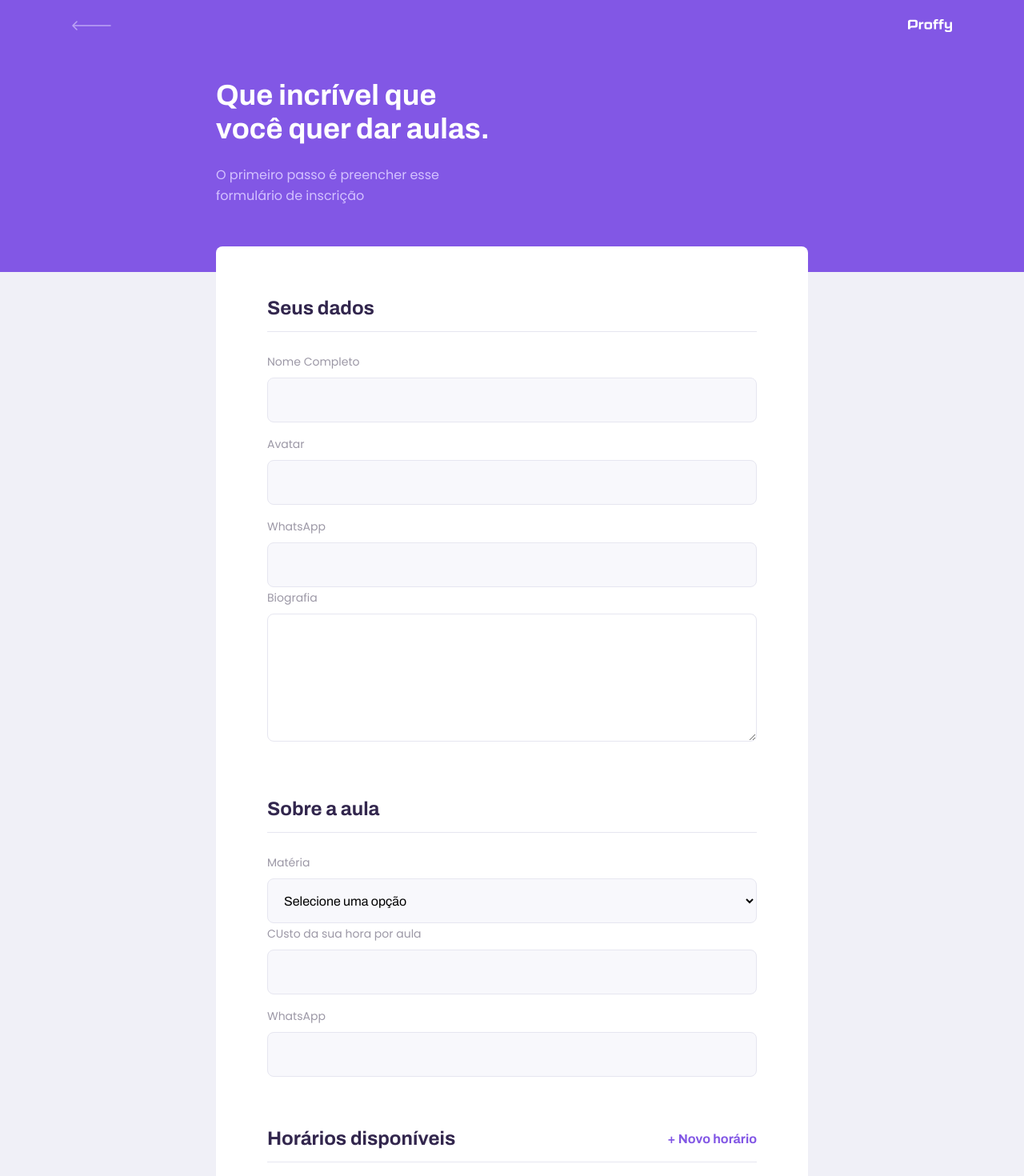
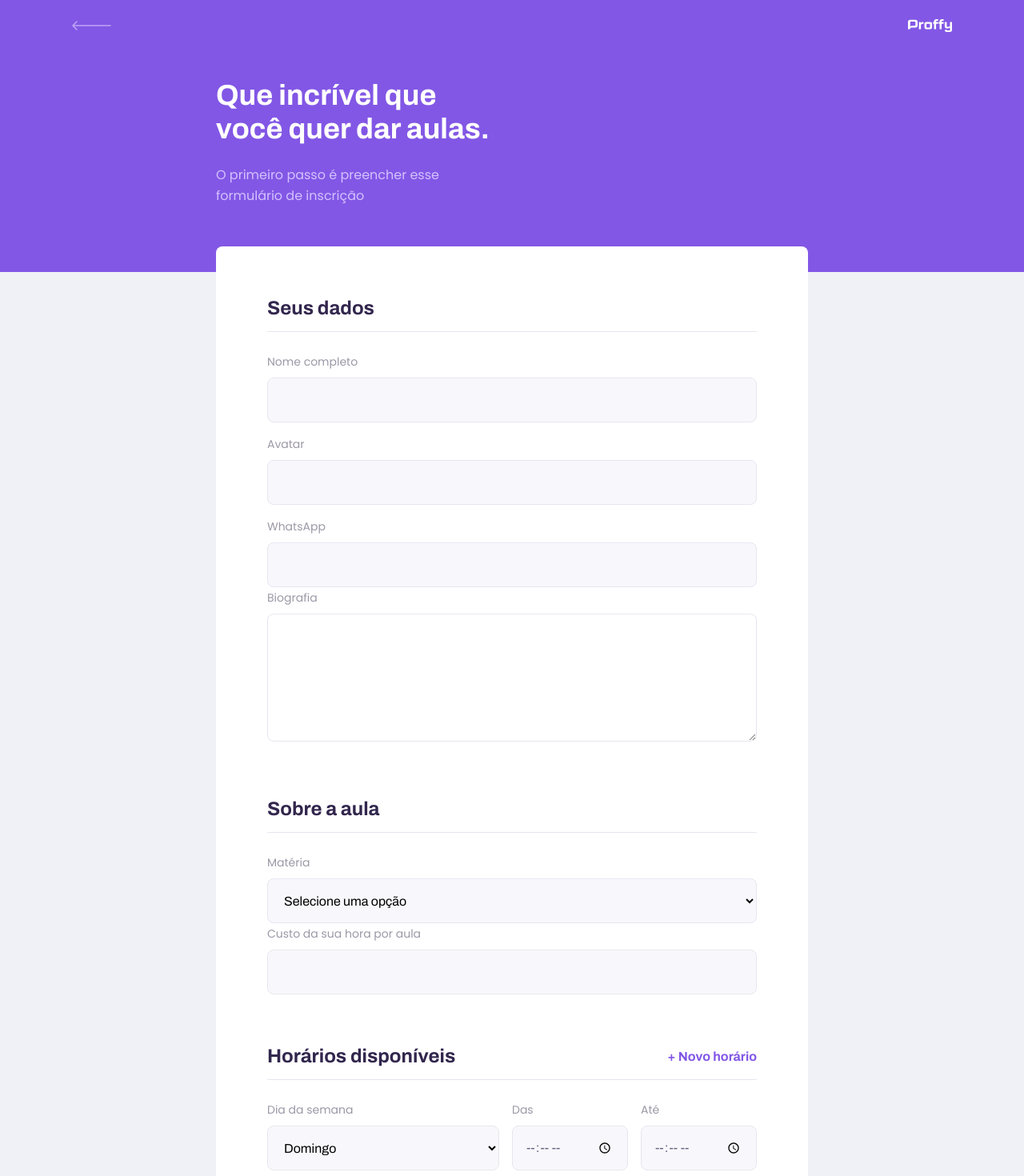
Before and after one commit to decilio4g/NextLevelWeek2, a React (Create React App) app in the folder web/: page /give-classes in a window 1280 px wide. Shown: the top 1470 px of the page at 80% size. Built offline with nearby package versions, Linux system fonts and the light colour scheme.

Commit message:
integration register class

```diff
--- a/web/src/components/Select/index.tsx
+++ b/web/src/components/Select/index.tsx
@@ -15,7 +15,7 @@ const Select: React.FC<SelectProps> = ({ label, name, options, ...rest }) => {
   return (
     <div className="select-block">
       <label htmlFor={name}>{label}</label>
-      <select defaultValue="" id={name} {...rest}>
+      <select value="" id={name} {...rest}>
         <option value="" disabled hidden>
           Selecione uma opção
         </option>
--- a/web/src/pages/TeacherForm/index.tsx
+++ b/web/src/pages/TeacherForm/index.tsx
@@ -1,4 +1,4 @@
-import React, { useState } from "react";
+import React, { useState, FormEvent } from "react";
 
 import PageHeader from "../../components/PageHeader/index";
 import Input from "../../components/Input";
@@ -8,8 +8,17 @@ import Select from "../../components/Select";
 import warningIcon from "../../assets/images/icons/warning.svg";
 
 import "./styles.css";
+import api from "../../services/api";
 
 const TeacherForm: React.FC = () => {
+  const [name, setName] = useState("");
+  const [avatar, setAvatar] = useState("");
+  const [whatsapp, setWhatsapp] = useState("");
+  const [bio, setBio] = useState("");
+
+  const [subject, setSubject] = useState("");
+  const [cost, setCost] = useState("");
+
   const [scheduleItems, setScheduleItems] = useState([
     { week_day: 0, from: "", to: "" },
   ]);
@@ -20,6 +29,43 @@ const TeacherForm: React.FC = () => {
       { week_day: 4, from: "10:00 AM", to: "5:00 PM" },
     ]);
   }
+
+  function setScheduleItemValue(
+    position: number,
+    field: string,
+    value: string
+  ) {
+    const newArray = scheduleItems.map((scheduleItem, index) => {
+      if (index === position) {
+        return { ...scheduleItem, [field]: value };
+      }
+
+      return scheduleItem;
+    });
+
+    setScheduleItems(newArray);
+  }
+
+  function handleCreateClass(e: FormEvent) {
+    e.preventDefault();
+
+    api
+      .post("classes", {
+        name,
+        avatar,
+        whatsapp,
+        bio,
+        subject,
+        cost: Number(cost),
+        schedule: scheduleItems,
+      })
+      .then(() => {
+        alert("Cadastro realizado com sucesso!");
+      })
+      .catch(() => {
+        alert("Houve um erro no cadastro");
+      });
+  }
   return (
     <div id="page-teacher-form" className="container">
       <PageHeader
@@ -28,22 +74,44 @@ const TeacherForm: React.FC = () => {
       />
 
       <main>
+        <form onSubmit={handleCreateClass}>
           <fieldset>
             <legend>Seus dados</legend>
-          <Input name="name" label="Nome Completo" />
+            <Input
+              name="name"
+              label="Nome completo"
+              value={name}
+              onChange={(e) => setName(e.target.value)}
+            />
 
-          <Input name="avatar" label="Avatar" />
+            <Input
+              name="avatar"
+              label="Avatar"
+              value={avatar}
+              onChange={(e) => setAvatar(e.target.value)}
+            />
 
-          <Input name="whatsapp" label="WhatsApp" />
+            <Input
+              name="whatsapp"
+              label="WhatsApp"
+              value={whatsapp}
+              onChange={(e) => setWhatsapp(e.target.value)}
+            />
 
-          <Textarea name="bio" label="Biografia" />
+            <Textarea
+              name="bio"
+              label="Biografia"
+              value={bio}
+              onChange={(e) => setBio(e.target.value)}
+            />
           </fieldset>
-
           <fieldset>
             <legend>Sobre a aula</legend>
             <Select
               name="subject"
               label="Matéria"
+              value={subject}
+              onChange={(e) => setSubject(e.target.value)}
               options={[
                 { value: "Artes", label: "Artes" },
                 { value: "Biologia", label: "Biologia" },
@@ -58,11 +126,13 @@ const TeacherForm: React.FC = () => {
               ]}
             />
 
-          <Input name="cost" label="CUsto da sua hora por aula" />
-
-          <Input name="whatsapp" label="WhatsApp" />
+            <Input
+              name="cost"
+              label="Custo da sua hora por aula"
+              value={cost}
+              onChange={(e) => setCost(e.target.value)}
+            />
           </fieldset>
-
           <fieldset>
             <legend>
               Horários disponíveis
@@ -71,12 +141,16 @@ const TeacherForm: React.FC = () => {
               </button>
             </legend>
 
-          {scheduleItems.map((scheduleItem) => {
+            {scheduleItems.map((scheduleItem, index) => {
               return (
                 <div key={scheduleItem.week_day} className="schedule-item">
                   <Select
                     name="week_day"
                     label="Dia da semana"
+                    value={scheduleItem.week_day}
+                    onChange={(e) =>
+                      setScheduleItemValue(index, "week_day", e.target.value)
+                    }
                     options={[
                       { value: "0", label: "Domingo" },
                       { value: "1", label: "Segunda-feira" },
@@ -88,13 +162,28 @@ const TeacherForm: React.FC = () => {
                     ]}
                   />
 
-                <Input name="from" label="Das" type="time" />
-                <Input name="to" label="Até" type="time" />
+                  <Input
+                    value={scheduleItem.from}
+                    onChange={(e) =>
+                      setScheduleItemValue(index, "from", e.target.value)
+                    }
+                    name="from"
+                    label="Das"
+                    type="time"
+                  />
+                  <Input
+                    value={scheduleItem.to}
+                    onChange={(e) =>
+                      setScheduleItemValue(index, "to", e.target.value)
+                    }
+                    name="to"
+                    label="Até"
+                    type="time"
+                  />
                 </div>
               );
             })}
           </fieldset>
-
           <footer>
             <p>
               <img src={warningIcon} alt="Aviso important" />
@@ -102,8 +191,9 @@ const TeacherForm: React.FC = () => {
               Preencha todos os dados
             </p>
 
-          <button type="button">Salvar cadastro</button>
+            <button type="submit">Salvar cadastro</button>
           </footer>
+        </form>
       </main>
     </div>
   );
```
Also changed, not shown: 1 other file (tests, documents, lock files or other folders). Lines whose indentation alone changed are shown as unchanged.
